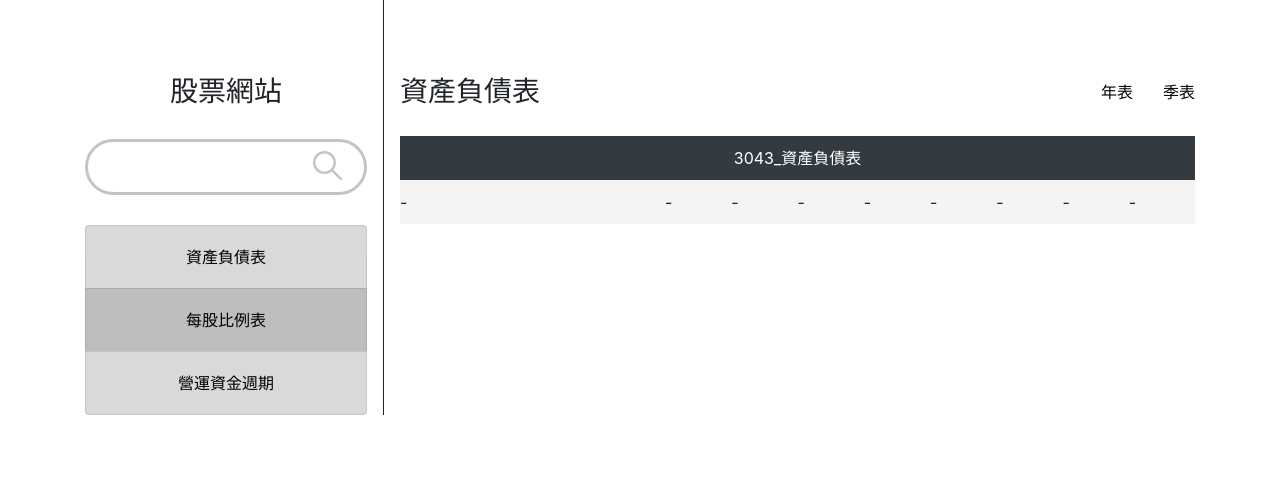
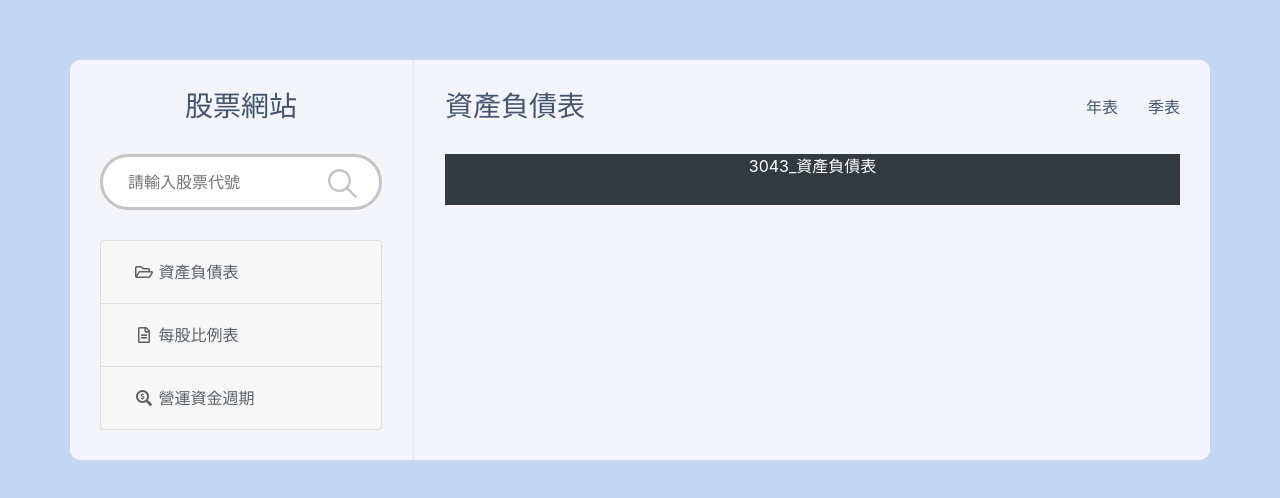
Before and after one commit to shenzhu0831/stock-website, a website with bundled scripts: page index.html in a window 1280 px wide. Built offline with nearby package versions, Linux system fonts and the light colour scheme; no server answers.

Commit message:
refactor(component): modify component style

```diff
--- a/index.html
+++ b/index.html
@@ -18,7 +18,7 @@
                 <div class="menu">
                     <h1>股票網站</h1>
                     <div class="search_wrap">
-                        <input id="search-input" class="search" type="search" />
+                        <input id="search-input" class="search" type="search" placeholder="請輸入股票代號" />
                         <div id="search-icon" class="search_img">
                             <img src="./images/loupe.svg" alt="">
                         </div>
@@ -28,8 +28,10 @@
                     <div class="card">
                         <div class="card-header" id="headingOne">
                             <h2 class="mb-0">
-                                <button id="balance-sheet" class="btn btn-link btn-block" type="button" data-toggle="collapse"
-                                    data-target="#collapseOne" aria-expanded="true" aria-controls="collapseOne">
+                                <button id="balance-sheet" class="btn btn-link btn-block" type="button"
+                                    data-toggle="collapse" data-target="#collapseOne" aria-expanded="true"
+                                    aria-controls="collapseOne">
+                                    <i class="far fa-folder-open fa-fw"></i>
                                     資產負債表
                                 </button>
                             </h2>
@@ -50,6 +52,7 @@
                         <div class="card-header" id="headingTwo">
                             <h2 class="mb-0">
                                 <button id="per_share_ratios" class="btn btn-link btn-block  collapsed" type="button">
+                                    <i class="far fa-file-alt fa-fw"></i>
                                     每股比例表
                                 </button>
                             </h2>
@@ -59,6 +62,7 @@
                         <div class="card-header" id="headingThree">
                             <h2 class="mb-0">
                                 <button id="workingCapital" class="btn btn-link btn-block " type="button">
+                                    <i class="fas fa-search-dollar fa-fw"></i>
                                     營運資金週期
                                 </button>
                             </h2>
@@ -78,21 +82,11 @@
                         </div>
                     </div>
                     <div class="data_area">
-                        <div class="form_wrapper">
-                            <div class="form_title">3043_資產負債表</div>
-                            <div class="form_item_title">-</div>
-                            <div class="form_item_year">-</div>
-                            <div class="form_item_year">-</div>
-                            <div class="form_item_year">-</div>
-                            <div class="form_item_year">-</div>
-                            <div class="form_item_year">-</div>
-                            <div class="form_item_year">-</div>
-                            <div class="form_item_year">-</div>
-                            <div class="form_item_year">-</div>
-
+                        <div class="form_title">3043_資產負債表
+                            <div class="form_wrapper">
+                            </div>
                         </div>
                     </div>
-                </div>
             </section>
         </div>
     </main>
--- a/scss/component/_data_area.scss
+++ b/scss/component/_data_area.scss
@@ -1,7 +1,7 @@
 @use "../theme/color";
 .data {
     width: 855px;
-    margin-top: 75px;
+    margin: 30px;
 }
 .data_title,
 .sub_title {
@@ -17,7 +17,8 @@
 .quarter_form {
     padding: 0;
     border: none;
-    background-color: white;
+    color: color.$blue;
+    background-color: color.$white_gray;
     &:focus {
         box-shadow: inset 0px -5px 0px 0px color.$dark-gray;
     }
--- a/scss/component/_menu.scss
+++ b/scss/component/_menu.scss
@@ -1,28 +1,30 @@
 @use "../theme/font";
 @use "../theme/color";
 nav {
-    margin-top: 75px;
+    margin: 30px;
     & h1 {
         text-align: center;
     }
 }
 .card-header .mb-0 .btn {
     text-decoration: none;
-    color: color.$black;
+    color: color.$blue-gray;
+    text-align: left;
     &:focus {
         box-shadow: none;
+        background-color: color.$dark-gray;
     }
 }
 .search {
     width: 282px;
     height: 55px;
-    margin: 30px 0;
     padding: 25px;
     font-size: font.$paragraph;
     border: solid 3px;
     border-radius: 100px;
     border-color: color.$dark-gray;
     &_wrap {
+        margin: 30px 0;
         position: relative;
     }
     &_img {
@@ -30,12 +32,12 @@ nav {
         width: 29px;
         height: 29px;
         right: 25px;
-        top: 42px;
+        top: 15px;
     }
 }
-.card:nth-child(odd) {
-    background-color: color.$light-gray;
-}
-.card:nth-child(even) {
-    background-color: color.$dark-gray;
-}
+// .card:nth-child(odd) {
+//     background-color: color.$lighter-blue;
+// }
+// .card:nth-child(even) {
+//     background-color: color.$dark-gray;
+// }
--- a/scss/theme/_color.scss
+++ b/scss/theme/_color.scss
@@ -1,4 +1,5 @@
 $dark-blue: #333b40;
+$blue: #45546f;
 $gray: #eaecf1;
 $light-gray: #e0e0e0;
 $dark-gray: #c4c4c4;
@@ -6,3 +7,6 @@ $lighter-gray: #f4f4f4;
 $blue-gray: #5a6269;
 $black: #000000;
 $white: #ffffff;
+$lighter-blue: #f5f7ff;
+$light-blue: #c4d6f4;
+$white_gray: #f3f5fb;
--- a/scss/utility/_base.scss
+++ b/scss/utility/_base.scss
@@ -1,15 +1,25 @@
 @use "../theme/font";
+@use "../theme/color";
+body {
+    background-color: color.$light-blue;
+}
 .container {
+    margin-top: 60px;
+    margin-bottom: 60px;
+    padding: 0;
     display: flex;
+    border-radius: 10px;
+    background-color: color.$white_gray;
 }
 .line {
-    border-right: 1px solid;
-    margin: 0 16px;
+    border-right: 3px solid;
+    color: color.$gray;
 }
 
 h1 {
+    margin-bottom: 0;
+    color: color.$blue;
     font-size: font.$title;
-    margin-bottom: 0;
 }
 h2 {
     font-size: font.$subtitle;
```
Also changed, not shown: css/main.css, 1 other file.
